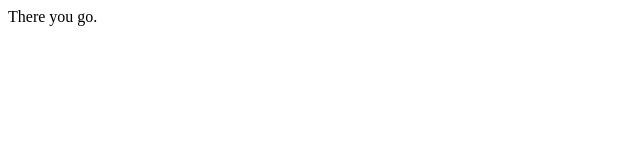
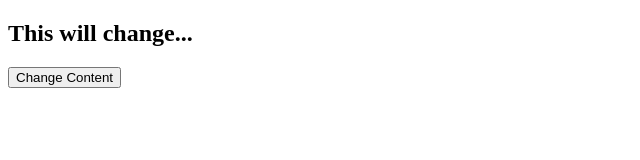
Before and after one commit to pfederl/js, a plain HTML site: page test1.html in a window 1280 px wide. Shown: the whole page, without its empty margins (0-640 px from the left). Drawn offline with Linux system fonts and the light colour scheme.

Commit message:
Update test1.html

```diff
--- a/test1.html
+++ b/test1.html
@@ -1,5 +1,19 @@
+<!DOCTYPE html>
 <html>
 <body>
-There you go.
+<div id="text"><h2>This will change...</h2></div>
+<button type="button" onclick="load()">Change Content</button>
+<script>
+function load() {
+  var xhttp = new XMLHttpRequest();
+  xhttp.onreadystatechange = function() {
+    if (xhttp.readyState == 4 && xhttp.status == 200) {
+      document.getElementById("text").innerHTML = xhttp.responseText;
+    }
+  };
+  xhttp.open("GET", "someText.txt", true);
+  xhttp.send();
+}
+</script>
 </body>
 </html>
```
